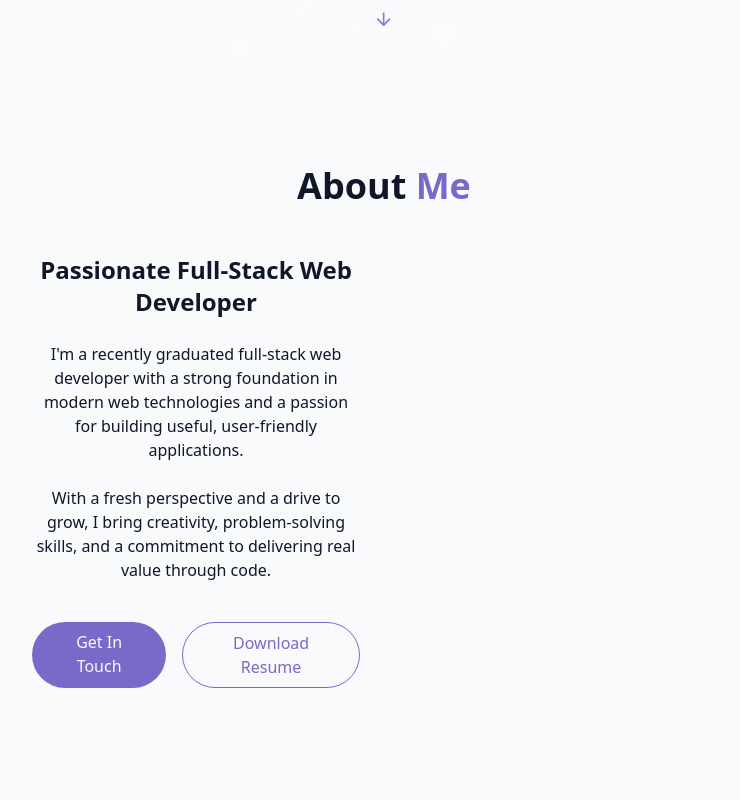
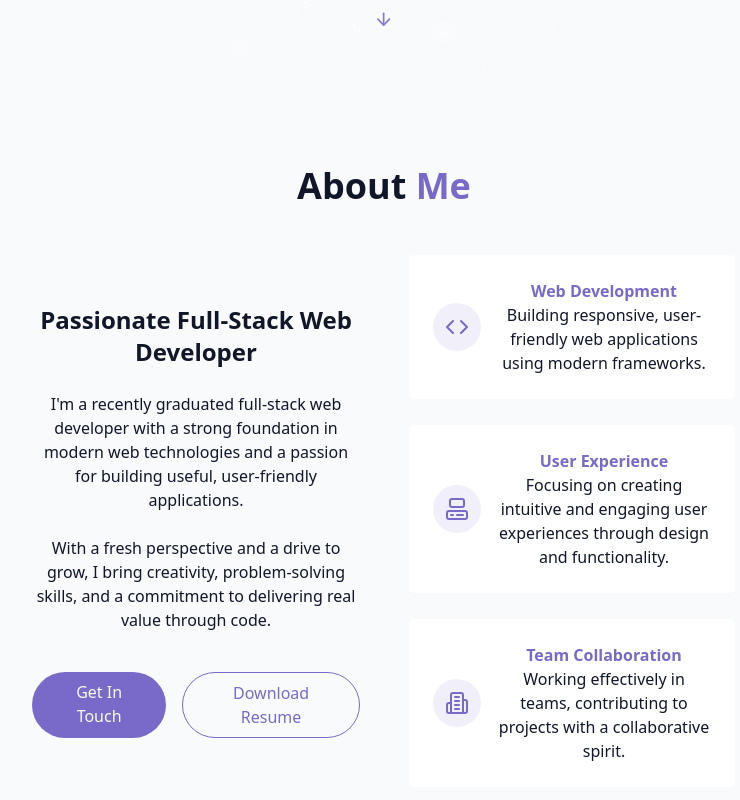
Before and after one commit to tpamplin/react-portfolio-site, a React (Vite) app: page / in a window 1280 px wide. Shown: the part 730-1530 px from the top of the page, without its empty margins (256-996 px from the left). Built offline with nearby package versions, Linux system fonts and the light colour scheme.

Commit message:
finish About Section

```diff
--- a/src/components/AboutSection.jsx
+++ b/src/components/AboutSection.jsx
@@ -1,3 +1,5 @@
+import { Code, Computer, Building2 } from "lucide-react";
+
 export const AboutSection = () => {
     return (
         <section id="about" className="py-24 px-4 relative">
@@ -32,8 +34,49 @@ export const AboutSection = () => {
                         </div>
                     </div>
 
-                    <div>
+                    <div className="grid grid-cols-1 gap-6">
+                        <div className="gradient-border p-6 card-hover">
+                            <div className="flex items-start gap-4">
+                                <div className="p-3 my-auto rounded-full bg-primary/10">
+                                    <Code className="h-6 w-6 text-primary" />
+                                </div>
+                                <div className="text-center">
+                                    <h4 className="text-primary font-semibold"> Web Development </h4>
+                                    <p>
+                                        Building responsive, user-friendly web applications using modern frameworks.
+                                    </p>
+                                </div>
+                            </div>
+                        </div>
 
+                        <div className="gradient-border p-6 card-hover">
+                            <div className="flex items-start gap-4">
+                                <div className="p-3  my-auto rounded-full bg-primary/10">
+                                    <Computer className="h-6 w-6 text-primary"  />
+                                </div>
+
+                                <div className="text-center">
+                                    <h4 className="text-primary font-semibold"> User Experience </h4>
+                                    <p>
+                                        Focusing on creating intuitive and engaging user experiences through design and functionality.
+                                    </p>
+                                </div>
+                            </div>
+                        </div>
+
+                        <div className="gradient-border p-6 card-hover">
+                            <div className="flex items-start gap-4">
+                                <div className="p-3  my-auto rounded-full bg-primary/10">
+                                    <Building2 className="h-6 w-6 text-primary"  />
+                                </div>
+                                <div className="text-center">
+                                    <h4 className="text-primary font-semibold">Team Collaboration</h4>
+                                    <p>
+                                        Working effectively in teams, contributing to projects with a collaborative spirit.
+                                    </p>
+                                </div>
+                            </div>
+                        </div>
                     </div>
 
                 </div>
```
